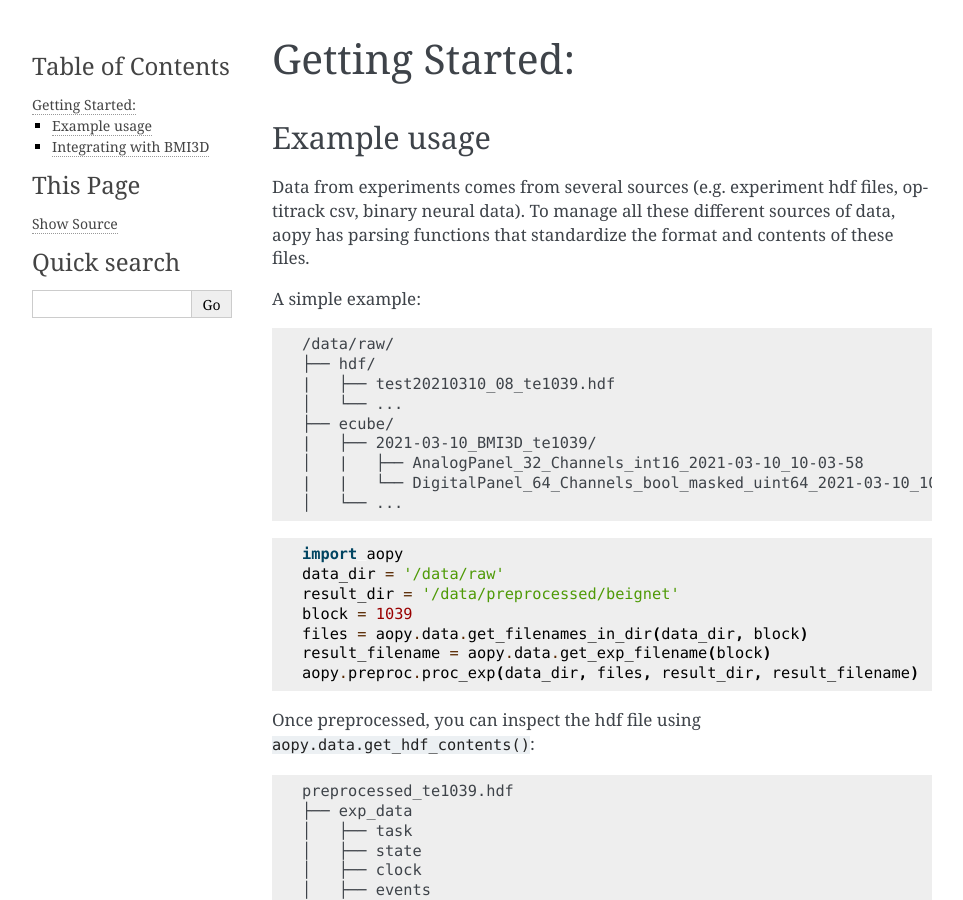
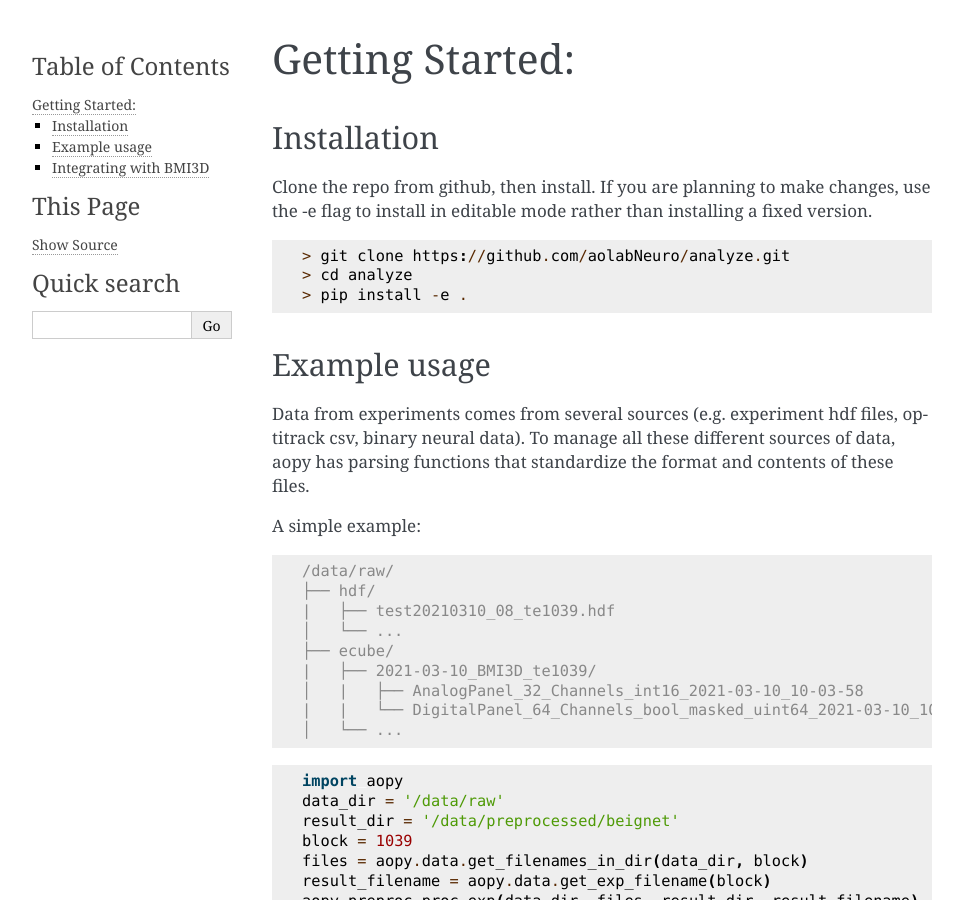
Before and after one commit to aolabNeuro/analyze, a Sphinx documentation site: the page built from docs/source/quickstart.rst, in a window 1280 px wide and 900 px high. Shown: the whole window, without its empty margins (148-1111 px from the left). Built offline with Sphinx 7.4.7, drawn with Linux system fonts in a browser that asks for light colours.

Commit message:
add installation instructions

```diff
--- a/docs/source/quickstart.rst
+++ b/docs/source/quickstart.rst
@@ -1,5 +1,17 @@
 Getting Started:
 ================
+
+Installation
+------------
+
+Clone the repo from github, then install. If you are planning to make changes, use the -e flag to install
+in editable mode rather than installing a fixed version.
+
+::
+
+    > git clone https://github.com/aolabNeuro/analyze.git
+    > cd analyze
+    > pip install -e .
 
 Example usage
 -------------
@@ -9,7 +21,7 @@ contents of these files.
 
 A simple example:
 
-::
+.. code-block:: console
 
     /data/raw/
     ├── hdf/
```
